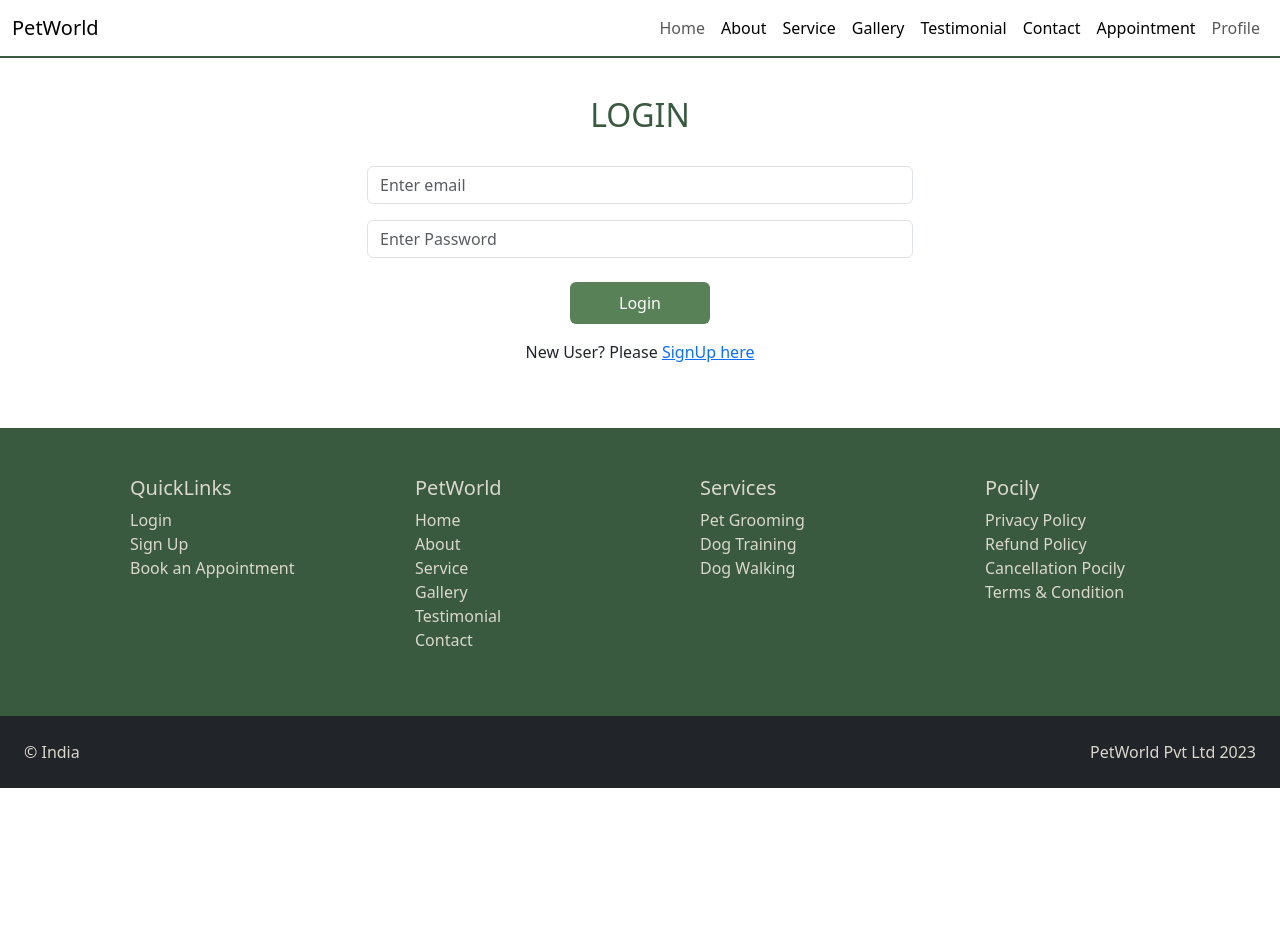
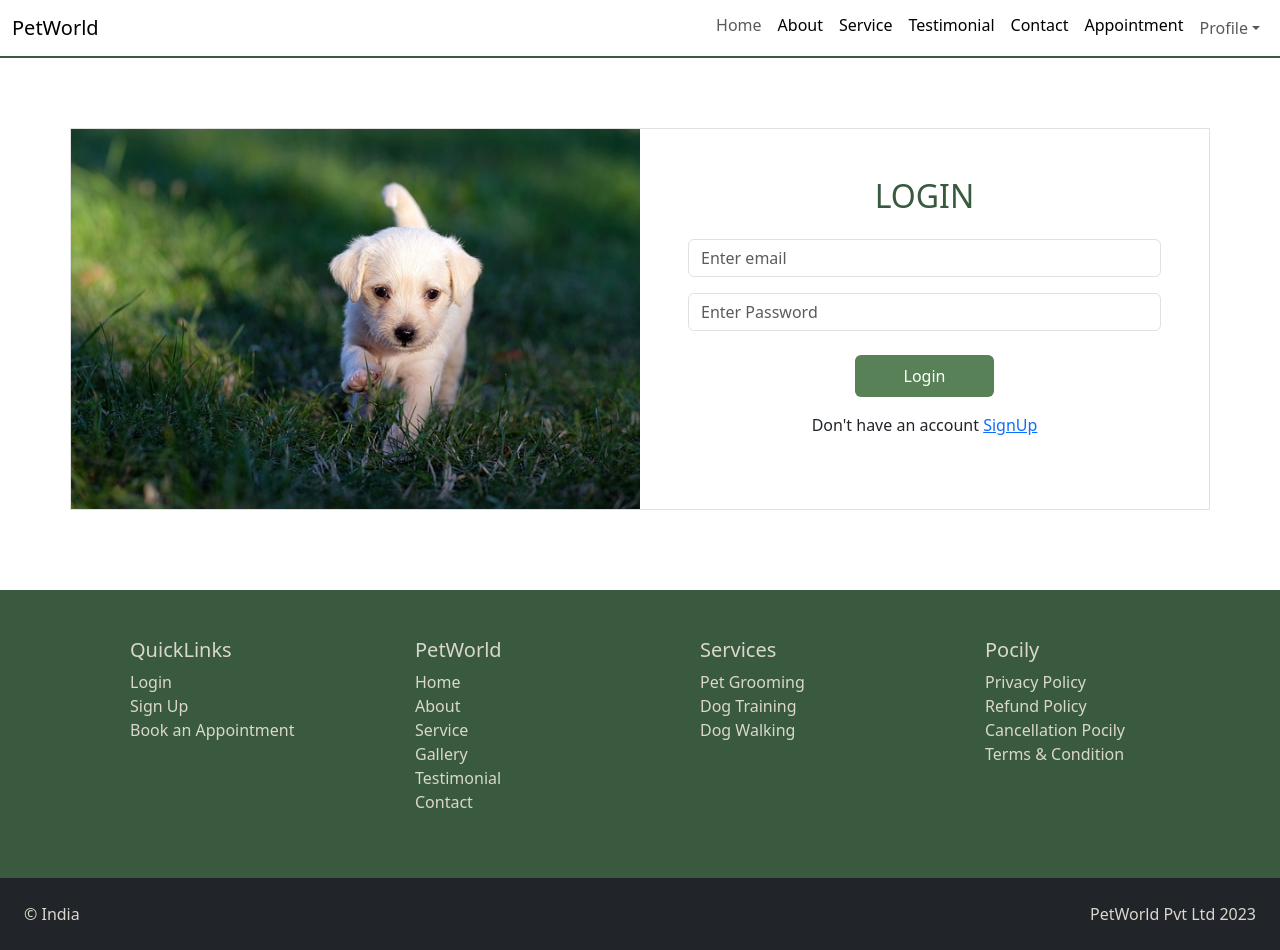
Before and after one commit to Lavanya-Sathya/PetWorld, a React (Vite) app: page /login in a window 1280 px wide. Before the commit the page ends 800 px from the top, so only its background shows below. Built offline with nearby package versions, Linux system fonts and the light colour scheme; no server answers; sample sign-in values are in the browser's storage.

Commit message:
user-authentication

```diff
--- a/src/components/Header/Header.jsx
+++ b/src/components/Header/Header.jsx
@@ -1,7 +1,13 @@
 import React from "react";
-import { NavLink, Link } from "react-router-dom";
+import { NavLink, Link, useNavigate } from "react-router-dom";
 const Header = () => {
+  const navigate = useNavigate();
   const userId = JSON.parse(sessionStorage.getItem("Token"));
+  const handleLogOut = () => {
+    sessionStorage.removeItem("Token");
+    alert("Logged Out Successfully");
+    navigate("/");
+  };
   return (
     <nav
       className="navbar navbar-expand-lg navbar-light fixed-top"
@@ -40,9 +46,9 @@ const Header = () => {
             <NavLink className="nav-link linkHeader" to="#">
               Service
             </NavLink>
-            <NavLink className="nav-link linkHeader" to="#">
+            {/* <NavLink className="nav-link linkHeader" to="#">
               Gallery
-            </NavLink>
+            </NavLink> */}
             <NavLink className="nav-link linkHeader" to="#">
               Testimonial
             </NavLink>
@@ -53,9 +59,32 @@ const Header = () => {
               Appointment
             </NavLink>
             {userId ? (
-              <NavLink className="nav-link linkHeader" to="/user">
-                Profile
-              </NavLink>
+              <>
+                <li class="nav-item dropdown">
+                  <Link
+                    class="nav-link dropdown-toggle"
+                    to="/user"
+                    id="navbarDropdown"
+                    role="button"
+                    data-bs-toggle="dropdown"
+                    aria-expanded="false"
+                  >
+                    Profile
+                  </Link>
+                  <ul class="dropdown-menu" aria-labelledby="navbarDropdown">
+                    <li>
+                      <Link class="dropdown-item" to="/user">
+                        UserName
+                      </Link>
+                    </li>
+                    <li>
+                      <Link class="dropdown-item" onClick={handleLogOut}>
+                        Log Out
+                      </Link>
+                    </li>
+                  </ul>
+                </li>
+              </>
             ) : (
               <NavLink className="nav-link linkHeader" to="/login">
                 Login
--- a/src/index.scss
+++ b/src/index.scss
@@ -40,3 +40,19 @@ input:focus {
 .card {
   box-shadow: 0 4px 8px 0 rgba(0, 0, 0, 0.2), 0 6px 10px 0 rgba(0, 0, 0, 0.19);
 }
+
+// Login and signup page
+.displaySign {
+  display: block;
+}
+.gridSign {
+  border: 1px solid #e0e0e0;
+}
+@media screen and (max-width: "768px") {
+  .displaySign {
+    display: none;
+  }
+  .gridSign {
+    border: none;
+  }
+}
--- a/src/pages/Login.jsx
+++ b/src/pages/Login.jsx
@@ -1,4 +1,5 @@
 import React, { useState } from "react";
+import loginImg from "./../assets/images/login.jpg";
 import {
   getAuth,
   signInWithEmailAndPassword,
@@ -21,18 +22,28 @@ const Login = () => {
             sessionStorage.setItem("Token", JSON.stringify(uid));
           }
         });
-        navigate("/");
+        navigate("/user");
       })
       .catch((error) => {
         alert(error.message);
       });
   };
   return (
-    <div className="container my-5 w-md-50">
-      <h2 className="text-center pt-5 heading">LOGIN</h2>
-      <div className=" row ">
-        <div className="col-3"></div>
-        <div className="col-md-6">
+    <div
+      className="container w-md-50"
+      style={{ marginTop: "8rem", marginBottom: "5rem" }}
+    >
+      <div className="row gridSign">
+        <div className="col-md-6 p-0 displaySign">
+          <img
+            src={loginImg}
+            alt="img"
+            className="img-fluid"
+            style={{ minHeight: "20rem", margin: "0px" }}
+          />
+        </div>
+        <div className="col-md-6  px-5">
+          <h2 className="text-center pt-5 heading">LOGIN</h2>
           <div className="mt-4">
             <input
               type="text"
@@ -60,10 +71,9 @@ const Login = () => {
             </button>
           </div>
           <p className="text-center my-3">
-            New User? Please <Link to="/signup">SignUp here</Link>
+            Don't have an account <Link to="/signup">SignUp</Link>
           </p>
         </div>
-        <div className="col-3"></div>
       </div>
     </div>
   );
--- a/src/pages/Signup.jsx
+++ b/src/pages/Signup.jsx
@@ -3,6 +3,7 @@ import { Link, useNavigate } from "react-router-dom";
 import { getAuth, createUserWithEmailAndPassword } from "firebase/auth";
 import { collection, addDoc } from "firebase/firestore";
 import { db } from "../components/Firebase/Firebase";
+import signupImg from "./../assets/images/signup.jpg";
 const Signup = () => {
   const navigate = useNavigate();
   const [username, setUsername] = useState("");
@@ -33,12 +34,14 @@ const Signup = () => {
       });
   };
   return (
-    <div className="container my-5 w-md-50">
-      <h2 className="text-center pt-5 heading">SIGNUP</h2>
-      <div className=" row ">
-        <div className="col-3"></div>
-        <div className="col-md-6">
-          <div className="mt-3">
+    <div
+      className="container w-md-50"
+      style={{ marginTop: "8rem", marginBottom: "5rem" }}
+    >
+      <div className="row gridSign">
+        <div className="col-md-7 px-5">
+          <h2 className="text-center pt-3 heading">SIGNUP</h2>
+          <div className="mt-4">
             <input
               type="text"
               className="form-control"
@@ -47,7 +50,7 @@ const Signup = () => {
               onChange={(e) => setUsername(e.target.value)}
             />
           </div>
-          <div className="mt-4">
+          <div className="mt-3">
             <input
               type="text"
               className="form-control"
@@ -81,10 +84,17 @@ const Signup = () => {
             </button>
           </div>
           <p className="text-center my-3">
-            Already has account? Please <Link to="/login">Login here</Link>
+            Already have an account? <Link to="/login">Login</Link>
           </p>
         </div>
-        <div className="col-3"></div>
+        <div className="col-md-5 displaySign p-0">
+          <img
+            src={signupImg}
+            alt="img"
+            className="img-fluid"
+            style={{ minHeight: "25rem", margin: "0px" }}
+          />
+        </div>
       </div>
     </div>
   );
--- a/src/pages/UserHome.jsx
+++ b/src/pages/UserHome.jsx
@@ -1,6 +1,15 @@
-import React from "react";
-
+import React, { useEffect } from "react";
+import { useNavigate } from "react-router-dom";
 const UserHome = () => {
+  const navigate = useNavigate();
+  useEffect(() => {
+    // authorization not provided to home page if the token is expired
+    const userId = JSON.parse(sessionStorage.getItem("Token"));
+    if (!userId) {
+      alert("Session Expired.Please Log in again to continue");
+      navigate("/");
+    }
+  }, []);
   return <div className="container">UserHome</div>;
 };
 
```
Also changed, not shown: src/assets/images/login.jpg (added), src/assets/images/signup.jpg (added).
